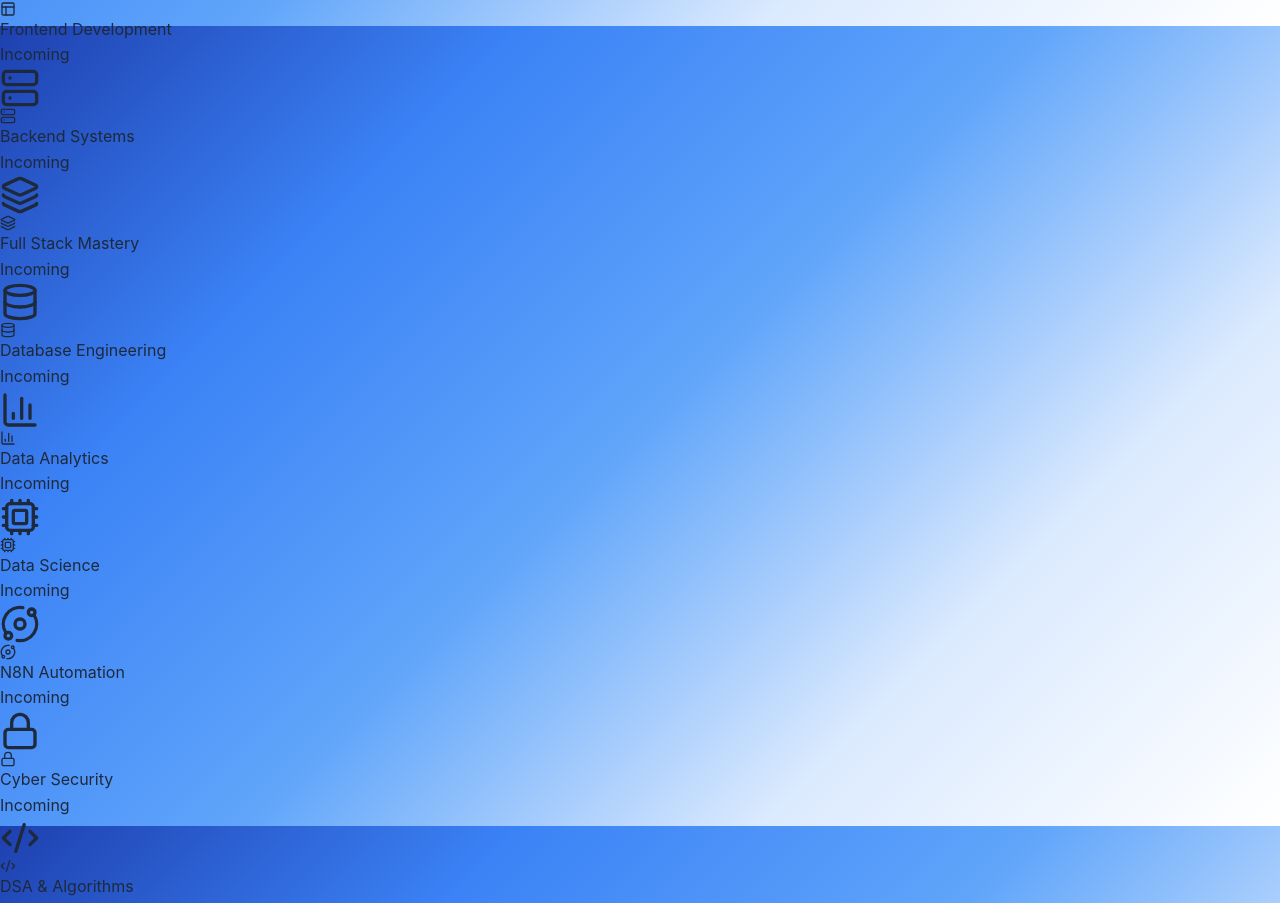
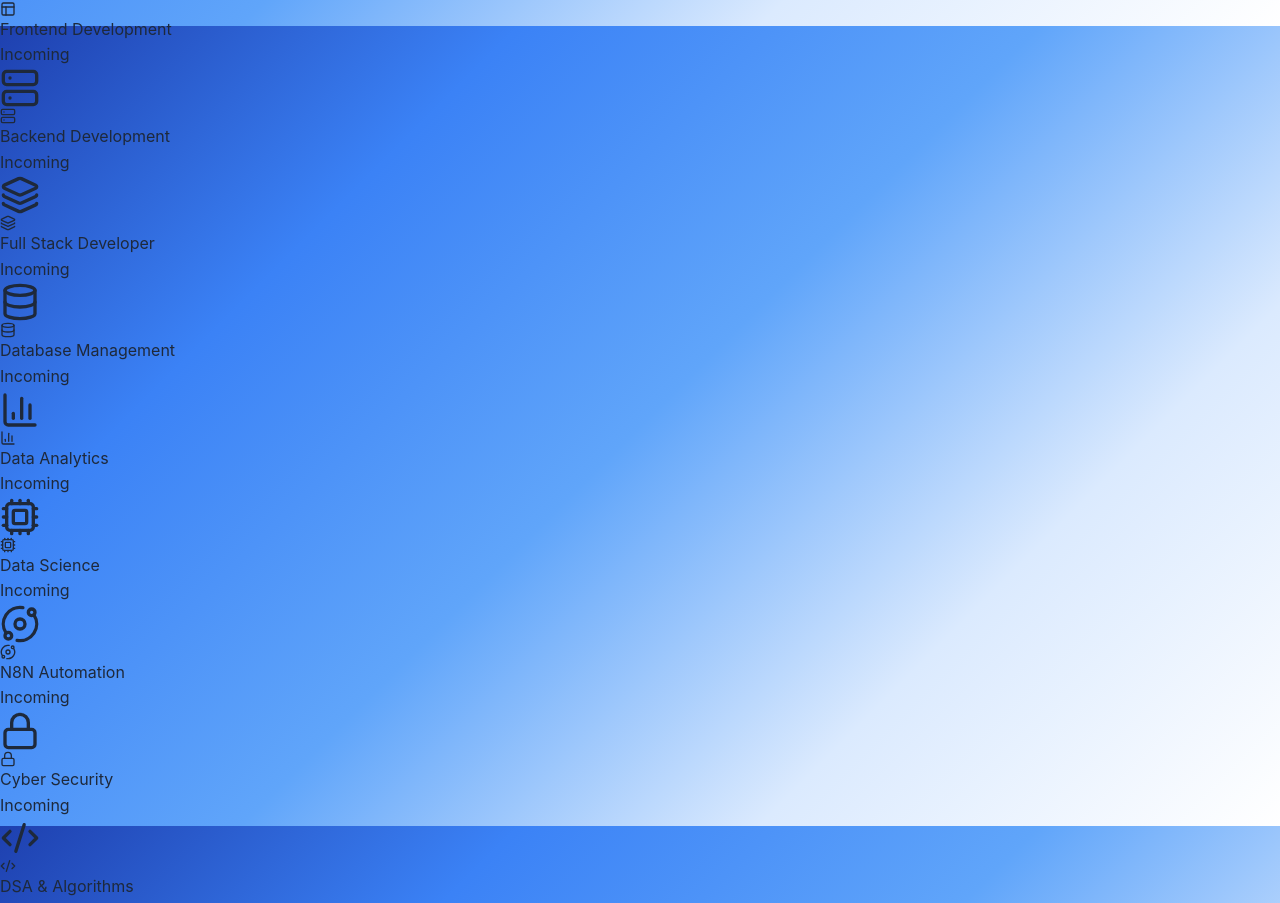
Before and after one commit to maiadityahoonn/Internship_Catalyst, a React (Vite) app: page /courses in a window 1280 px wide. Shown: the part 1574-2477 px from the top of the page. Built offline with nearby package versions, Linux system fonts and the light colour scheme; no server answers.

Commit message:
ai page update

```diff
--- a/src/Pages/AIPage.jsx
+++ b/src/Pages/AIPage.jsx
@@ -61,7 +61,7 @@
         },
         {
             id: "ats-checker",
-            title: "Score Checker",
+            title: "ATS Score Checker",
             description: "Full check of your resume logic and design.",
             icon: <Target className="text-indigo-400" size={24} />,
             path: "/ats-score-checker",
@@ -72,7 +72,7 @@
         },
         {
             id: "skill-gap",
-            title: "Skill Analyzer",
+            title: "Skill Gap Analyzer",
             description: "Your own study plan and skill matching for any job.",
             icon: <Lightbulb className="text-purple-400" size={24} />,
             path: "/skill-gap-analyzer",
@@ -83,7 +83,7 @@
         },
         {
             id: "cover-letter",
-            title: "AI Cover Letter",
+            title: "AI Cover Letter Generator",
             description: "Great matching letters for better results in your job search.",
             icon: <Zap className="text-emerald-400" size={24} />,
             path: "/cover-letter-ai",
--- a/src/Pages/Courses.jsx
+++ b/src/Pages/Courses.jsx
@@ -47,9 +47,9 @@
 
   const upcomingCourses = [
     { icon: <Layout className="text-sky-400" size={24} />, title: "Frontend Development", desc: "Master Modern UI/UX Architecture" },
-    { icon: <Server className="text-indigo-400" size={24} />, title: "Backend Systems", desc: "Scalable Infrastructure & APIs" },
-    { icon: <Layers className="text-purple-400" size={24} />, title: "Full Stack Mastery", desc: "End-to-End Application Delivery" },
-    { icon: <Database className="text-emerald-400" size={24} />, title: "Database Engineering", desc: "SQL, NoSQL & Data Modeling" },
+    { icon: <Server className="text-indigo-400" size={24} />, title: "Backend Development", desc: "Scalable Infrastructure & APIs" },
+    { icon: <Layers className="text-purple-400" size={24} />, title: "Full Stack Developer", desc: "End-to-End Application Delivery" },
+    { icon: <Database className="text-emerald-400" size={24} />, title: "Database Management", desc: "SQL, NoSQL & Data Modeling" },
     { icon: <BarChart3 className="text-amber-400" size={24} />, title: "Data Analytics", desc: "Insights via Data Visualization" },
     { icon: <Cpu className="text-rose-400" size={24} />, title: "Data Science", desc: "ML, AI & Predictive Modeling" },
     { icon: <Orbit className="text-cyan-400" size={24} />, title: "N8N Automation", desc: "No-Code Workflow Engineering" },
```
